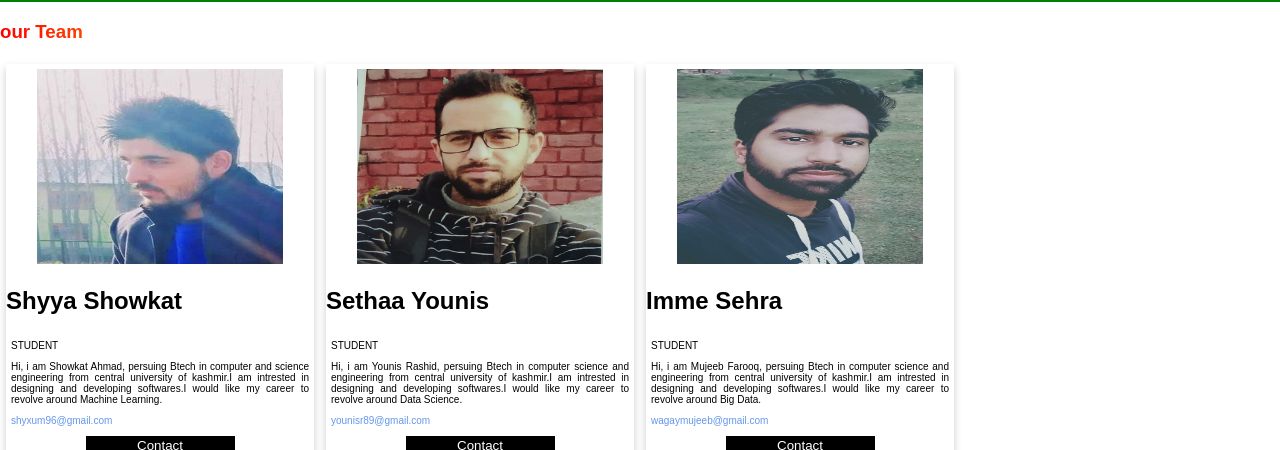
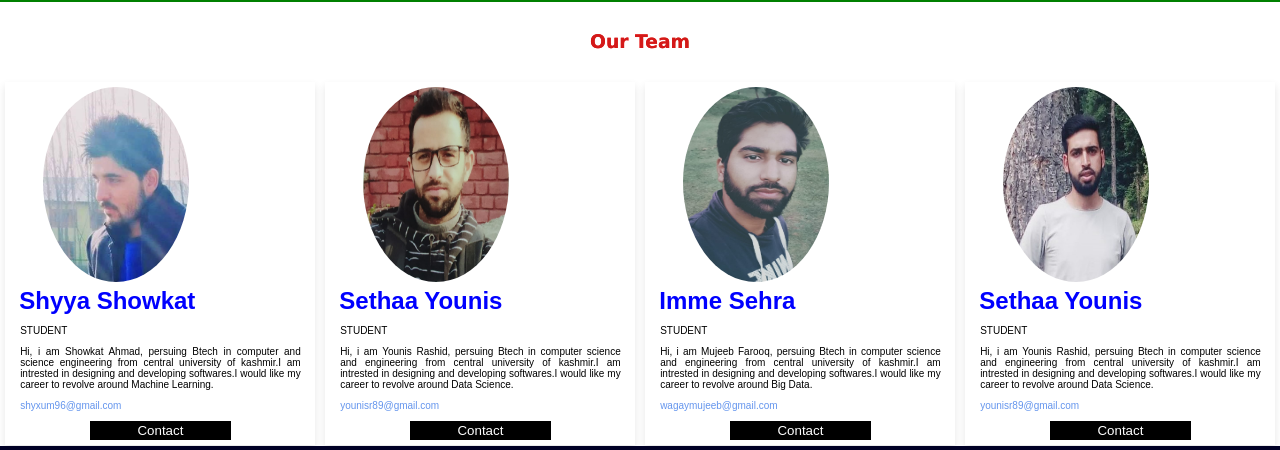
Before and after one commit to shyyashowkat/modsym, a plain HTML site: page about.html in a window 1280 px wide. Shown: the part 87-537 px from the top of the page. Drawn offline with Linux system fonts and the light colour scheme.

Commit message:
gowhars photo added

```diff
--- a/about.html
+++ b/about.html
@@ -7,7 +7,7 @@
         <meta name="viewport" content="width=device-width, initial-scale=1">
         <meta name="Keywords" content="class first,class second,class third,class fourth,class fifth,class sixth,class seventh,class eighth,class ninth,class tenth,class eleventh,class twelveth, engineering, medical,business,arts,science,commerce">
         <link rel="icon" href="./images/icon.jpg" >
-        <link rel="stylesheet" href="./index.css">
+        <link rel="stylesheet" href="./other_style.css">
 
     </head>
     <body>
@@ -65,7 +65,18 @@
                     </div>
                 </div>
             </div>
-
+            <div class="column" style="width: 25%;">
+                <div class="card">
+                    <img src="./images/gowhar.jpeg" alt="sethaa_younis" style="margin-left: 10%;">
+                    <div class="container">
+                        <h2>Sethaa Younis</h2>
+                        <p class="title">STUDENT</p>
+                        <p style="text-align:justify"> Hi, i am Younis Rashid, persuing Btech in computer science and engineering  from central university of kashmir.I am intrested in designing and developing softwares.I would like my career to revolve around Data Science.</p>
+                        <p style="color: cornflowerblue;">younisr89@gmail.com</p>
+                        <p><a href="mailto: younisr89@gmail.com"><button class="button">Contact</button></a></p>
+                    </div>
+                </div>
+            </div>
 
         </div>
         <footer class="footer">
--- a/other_style.css
+++ b/other_style.css
@@ -45,7 +45,7 @@ main .column {
   margin: 1px 0px;
   padding: 0px 5px;
   width: 100%;
-  max-height: 300px;
+
   }
 
 img {
@@ -56,13 +56,12 @@ margin-right: 10%;
 padding: 5px 0px 0px 0px;
 }
 
-main img:hover{
+main img{
 margin-left: 5%;
-width: 90%;
-border-top-left-radius: 30%;
-border-bottom-right-radius: 30%;
-border:5px blue dotted;
-height: 250px;
+width: 50%;
+border-radius: 50%;
+vertical-align: middle;
+height: 200px;
 }
 
 .card {
```
Also changed, not shown: images/gowhar.jpeg (added).
